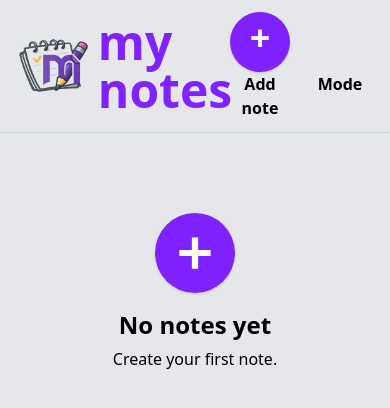
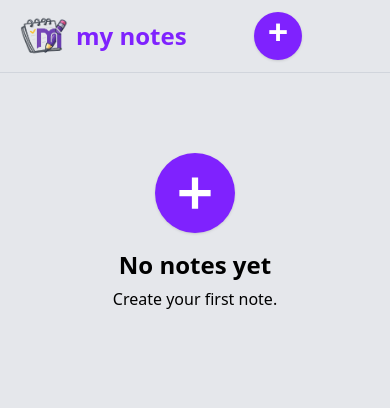
Before and after one commit to dhinakaran-Y/My-Notes-App, a website built with Vite: page index.html in a window 390 px wide. Built offline with nearby package versions, Linux system fonts and the light colour scheme.

Commit message:
UI: responsive added to header elements

```diff
--- a/index.html
+++ b/index.html
@@ -14,22 +14,22 @@
   <header class="py-3 flex justify-between items-center px-5 md:px-[5vw] border-b border-gray-300 dark:border-gray-800">
     <!-- left -->
     <div class="flex space-x-2 justify-center items-center">
-      <img src="./images/logo.png" alt="logo" class="w-18">
-      <h3 class="text-5xl font-bold text-violet-600">my notes</h3>
+      <img src="./images/logo.png" alt="logo" class="w-12 md:w-18">
+      <h3 class="text-2xl md:text-5xl font-bold text-violet-600">my notes</h3>
     </div>
     <!-- right -->
     <div class="flex space-x-5">
       <div class="flex-col text-center justify-items-center">
         <button type="button" id="create-note-btn" title="add note"
-          class="bg-violet-600 cursor-pointer hover:brightness-110 active:scale-95 transition-all duration-300 text-white rounded-full w-15 h-15 shadow">
+          class="bg-violet-600 cursor-pointer hover:brightness-110 active:scale-95 transition-all duration-300 text-white rounded-full max-sm:w-12 max-sm:h-12  w-15 h-15 shadow">
           <span class="text-4xl font-extrabold mb-2 flex justify-center">+</span>
         </button>
-        <p class="font-semibold">Add note</p>
+        <p class="font-semibold max-sm:hidden">Add note</p>
       </div>
 
       <!-- toggle btn -->
       <div class="flex-col justify-items-center">
-        <div class="flex justify-center items-center h-15 w-15 rounded-full">
+        <div class="flex justify-center items-center max-sm:h-12 max-sm:w-12 h-15 w-15 rounded-full">
           <label for="theme-toggle-btn" class="flex justify-center items-center cursor-pointer">
             <input type="checkbox" value="" id="theme-toggle-btn" class="hidden">
             <!-- sun -->
@@ -110,7 +110,7 @@
             </div>
           </label>
         </div>
-        <p class="font-semibold">Mode</p>
+        <p class="font-semibold  max-sm:hidden">Mode</p>
       </div>
     </div>
   </header>
```
